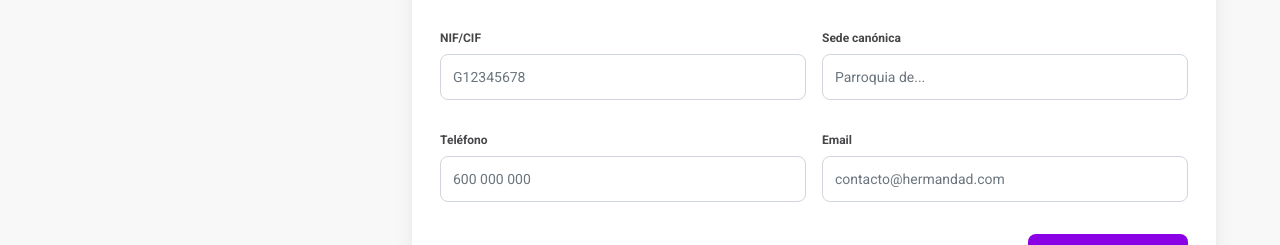
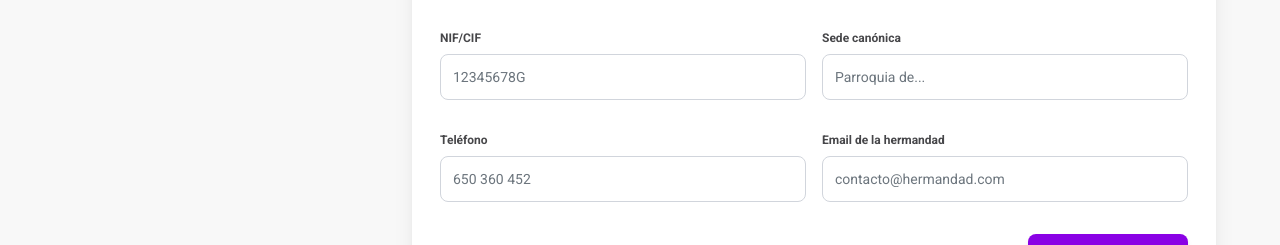
Before and after one commit to MarioMedac0005/hermandapp-front, a React (Vite) app: page /register in a window 1280 px wide. Shown: the part 409-654 px from the top of the page. Built offline with nearby package versions, Linux system fonts and the light colour scheme; no server answers.

Commit message:
dejando claro el email que se pide sea del usuario y el de la banda

```diff
--- a/src/components/register/RegisterStep1Identity.jsx
+++ b/src/components/register/RegisterStep1Identity.jsx
@@ -58,7 +58,7 @@ export default function RegisterStep1Identity({ values, onChange, errors = {} })
           <div className="mt-6 grid grid-cols-1 gap-4 lg:grid-cols-2">
             <TextField
               label="NIF/CIF"
-              placeholder="G12345678"
+              placeholder="12345678G"
               name="brotherhoodNifCif"
               value={values?.brotherhoodNifCif}
               onChange={onChange}
@@ -77,14 +77,14 @@ export default function RegisterStep1Identity({ values, onChange, errors = {} })
           <div className="mt-6 grid grid-cols-1 gap-4 lg:grid-cols-2">
             <TextField
               label="Teléfono"
-              placeholder="600 000 000"
+              placeholder="650 360 452"
               name="brotherhoodPhone"
               value={values?.brotherhoodPhone}
               onChange={onChange}
               error={errors.brotherhoodPhone}
             />
             <TextField
-              label="Email"
+              label="Email de la hermandad"
               placeholder="contacto@hermandad.com"
               name="brotherhoodEmail"
               value={values?.brotherhoodEmail}
@@ -147,7 +147,7 @@ export default function RegisterStep1Identity({ values, onChange, errors = {} })
               error={errors.bandNifCif}
             />
             <TextField
-              label="Email"
+              label="Email de la banda "
               placeholder="contacto@banda.com"
               name="bandEmail"
               value={values?.bandEmail}
--- a/src/components/register/Step2Account.jsx
+++ b/src/components/register/Step2Account.jsx
@@ -6,7 +6,7 @@ export default function Step2Account({ values, onChange, errors = {} }) {
       <div className="mt-6 grid grid-cols-1 gap-4 lg:grid-cols-2">
         <TextField
           label="Nombre"
-          placeholder="Ej. Gonchalo"
+          placeholder="Juan Perez"
           name="firstName"
           value={values?.firstName}
           onChange={onChange}
@@ -15,7 +15,7 @@ export default function Step2Account({ values, onChange, errors = {} }) {
 
         <TextField
           label="Apellidos"
-          placeholder="Ej. Martinez de la torre"
+          placeholder="Martinez de la torre"
           name="lastName"
           value={values?.lastName}
           onChange={onChange}
@@ -25,8 +25,8 @@ export default function Step2Account({ values, onChange, errors = {} }) {
 
       <div className="mt-6">
         <TextField
-          label="Email"
-          placeholder="Ej. usuario@dominio.com"
+          label="Email de del usuario"
+          placeholder="usuario@dominio.com"
           name="userEmail"
           value={values?.userEmail}
           onChange={onChange}
--- a/src/components/register/Step2AccountView.jsx
+++ b/src/components/register/Step2AccountView.jsx
@@ -8,7 +8,7 @@ export default function Step2AccountView() {
       {/* Encabezado: lo mantienes como el paso 1 (luego cambias textos si quieres) */}
       <h1 className="text-4xl font-bold text-base-content">Comencemos</h1>
       <p className="mt-2 text-base-content/60">
-        Introduce los datos básicos para identificar tu organización en la plataforma.
+        Introduce los datos básicos para identificar a tu usuario.
       </p>
 
       <div className="mt-10 grid grid-cols-1 gap-6 md:grid-cols-2">
@@ -19,7 +19,7 @@ export default function Step2AccountView() {
           </label>
           <input
             className="input input-bordered w-full rounded-xl"
-            placeholder="Ej. Juan Pérez"
+            placeholder="Juan Pérez"
             type="text"
           />
         </div>
@@ -31,7 +31,7 @@ export default function Step2AccountView() {
           </label>
           <input
             className="input input-bordered w-full rounded-xl"
-            placeholder="Ej. 600 000 000"
+            placeholder="600 000 000"
             type="tel"
           />
         </div>
@@ -39,11 +39,11 @@ export default function Step2AccountView() {
         {/* Email */}
         <div className="md:col-span-2">
           <label className="label">
-            <span className="label-text font-semibold">Email</span>
+            <span className="label-text font-semibold">Email de el usuario</span>
           </label>
           <input
             className="input input-bordered w-full rounded-xl"
-            placeholder="Ej. usuario@dominio.com"
+            placeholder="usuario@dominio.com"
             type="email"
           />
         </div>
```
